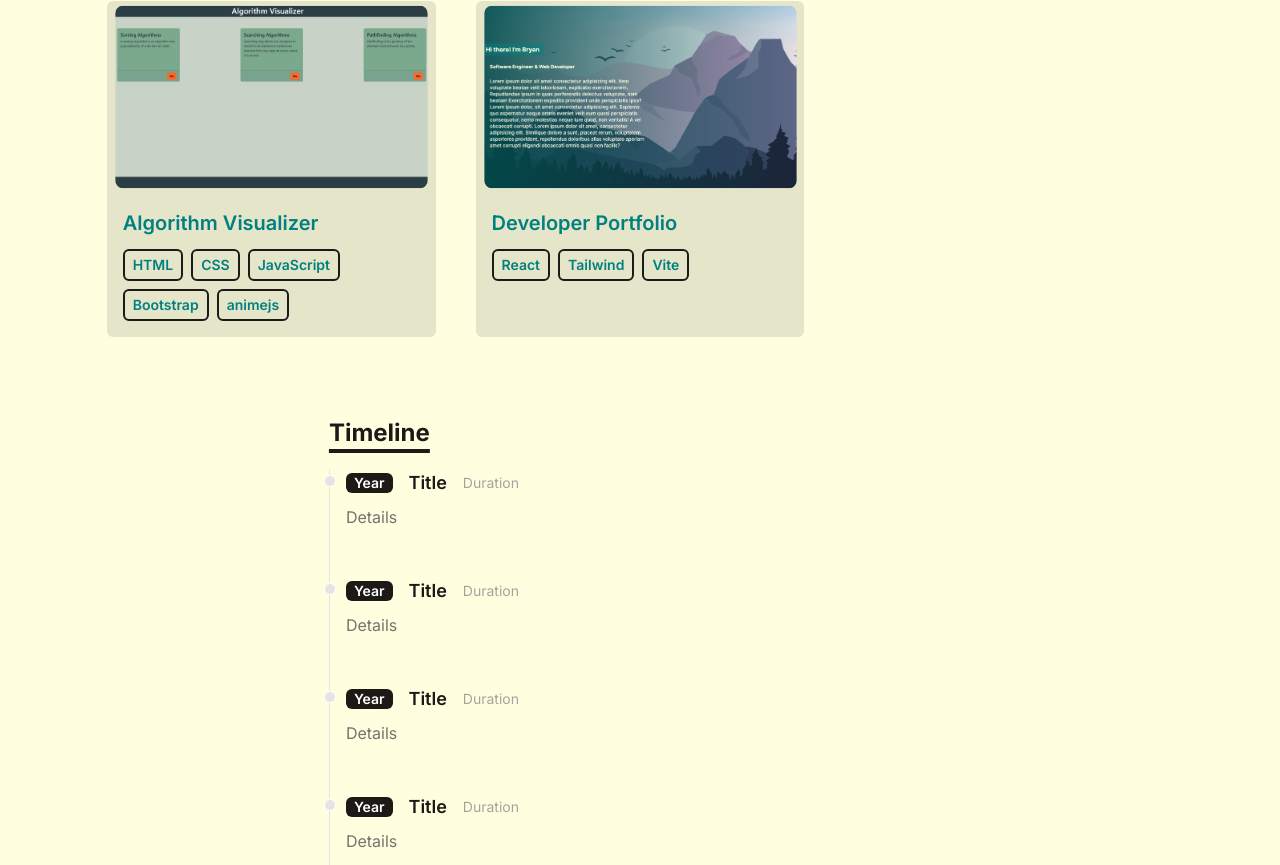
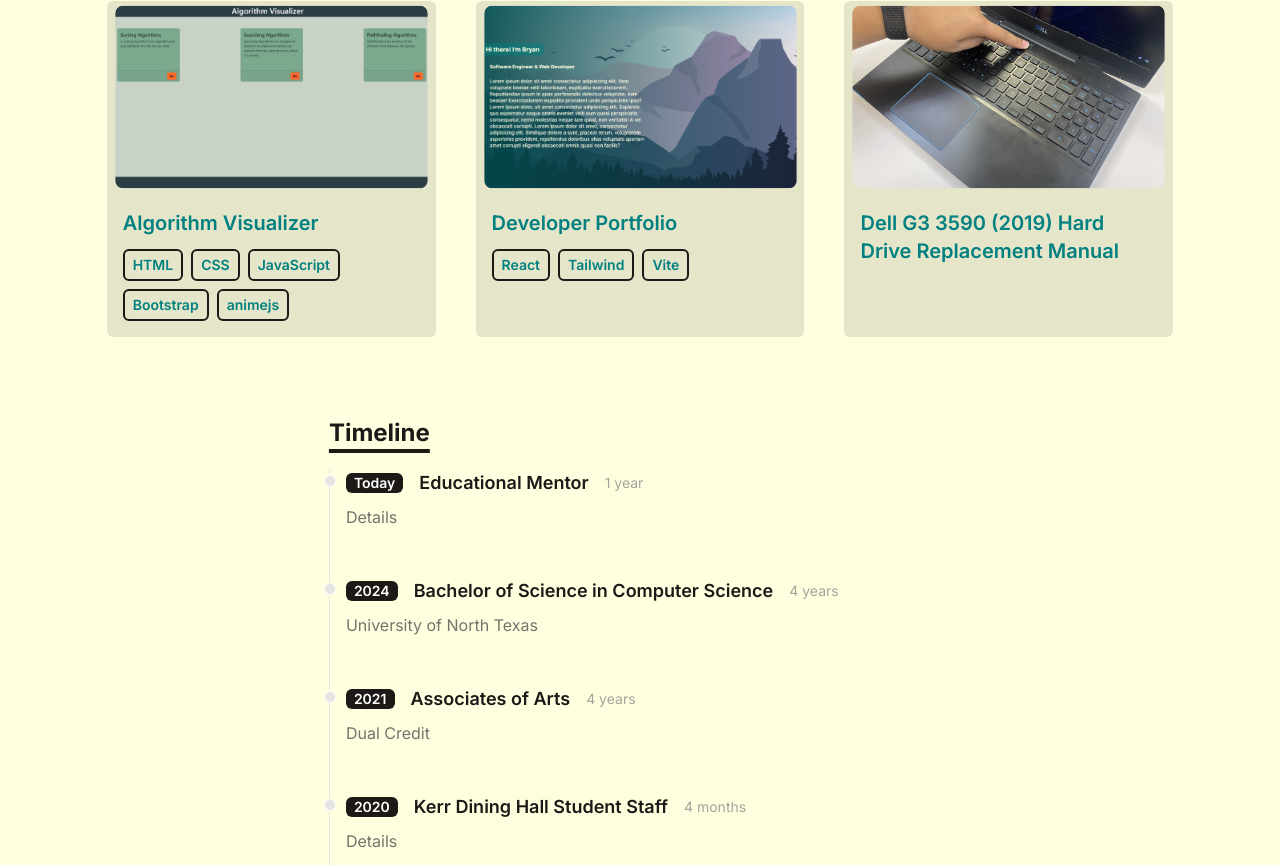
Before and after one commit to Kaiyan-Da-Man/Developer-Portfolio, a React (Vite) app: page / in a window 1280 px wide. Shown: the part 975-1840 px from the top of the page. Built offline with nearby package versions, Linux system fonts and the light colour scheme.

Commit message:
Added more stuff to portfolio and timeline

```diff
--- a/src/Components/Intro.jsx
+++ b/src/Components/Intro.jsx
@@ -4,8 +4,8 @@ export default function Intro() {
     return (
         <div className="flex flex-col text-myTeal dark:text-lightYellow width-full h-screen justify-center">
             <h1 className='text-xl md:text-3xl font-bold dark:bg-myTeal/50 bg-lightYellow-darkest/50 rounded-lg px-5 py-3 w-fit h-fit'>Hi there! I'm Bryan</h1>
-            <p className='text-base md:text-2xl font-bold mt-10 ml-10'>Software Engineer & Web Developer</p>
-            <p className='text-sm w-1/2 md:text-2xl font-medium mt-10 ml-10'>Lorem ipsum dolor sit amet consectetur adipisicing elit. Vero voluptate beatae velit laboriosam, explicabo exercitationem. Repudiandae ipsum in quas perferendis delectus voluptate, nam beatae! Exercitationem expedita provident unde perspiciatis ipsa? Lorem ipsum dolor, sit amet consectetur adipisicing elit. Sapiente quo aspernatur eaque omnis eveniet velit eum quasi perspiciatis consequatur, nemo molestias neque iure quod, non veritatis! A vel obcaecati corrupti. Lorem ipsum dolor sit amet, consectetur adipisicing elit. Similique dolore a sunt, placeat rerum, voluptatem asperiores provident, repellendus doloribus alias voluptate aperiam amet corrupti eligendi obcaecati omnis quasi non facilis?</p>
+            <p className='text-base md:text-2xl font-bold mt-10 ml-10'>Software Engineer, Web Developer, and Technical Writer</p>
+            <p className='text-sm w-full md:text-2xl lg:w-1/2 font-medium mt-10 ml-10'>Lorem ipsum dolor sit amet consectetur adipisicing elit. Vero voluptate beatae velit laboriosam, explicabo exercitationem. Repudiandae ipsum in quas perferendis delectus voluptate, nam beatae! Exercitationem expedita provident unde perspiciatis ipsa? Lorem ipsum dolor, sit amet consectetur adipisicing elit. Sapiente quo aspernatur eaque omnis eveniet velit eum quasi perspiciatis consequatur, nemo molestias neque iure quod, non veritatis! A vel obcaecati corrupti. Lorem ipsum dolor sit amet, consectetur adipisicing elit. Similique dolore a sunt, placeat rerum, voluptatem asperiores provident, repellendus doloribus alias voluptate aperiam amet corrupti eligendi obcaecati omnis quasi non facilis?</p>
         </div>
     )
 }
--- a/src/data/portfolio.js
+++ b/src/data/portfolio.js
@@ -1,14 +1,20 @@
 export default [
     {
         title: 'Algorithm Visualizer',
-        imgURL: '/Developer-Portfolio/assets/img/AlgorithmVisualizer.jpg',
+        imgURL: '\\Developer-Portfolio\\assets\\img\\AlgorithmVisualizer.jpg',
         stack: ['HTML', 'CSS', 'JavaScript', 'Bootstrap', 'animejs'],
         link: 'https://kaiyan-da-man.github.io/algorithm-visualizer/',
     },
     {
         title: 'Developer Portfolio',
-        imgURL: '/Developer-Portfolio/assets/img/Portfolio.png',
+        imgURL: '\\Developer-Portfolio\\assets\\img\\Portfolio.png',
         stack: ['React', 'Tailwind', 'Vite'],
         link: 'https://kaiyan-da-man.github.io/Developer-Portfolio/',
     },
+    {
+        title: 'Dell G3 3590 (2019) Hard Drive Replacement Manual',
+        imgURL: '\\Developer-Portfolio\\assets\\img\\iFixit_main.jpg',
+        stack: [],
+        link: 'https://www.ifixit.com/Guide/Dell+G3+3590+(2019)+Hard+Drive+Replacement/145389',
+    },
 ]
--- a/src/data/timeline.js
+++ b/src/data/timeline.js
@@ -1,26 +1,32 @@
 export default [
     {
-        year: 'Year',
-        title: 'Title',
-        duration: 'Duration',
+        year: 'Today',
+        title: 'Educational Mentor',
+        duration: '1 year',
         details: 'Details',
     },
     {
-        year: 'Year',
-        title: 'Title',
-        duration: 'Duration',
+        year: '2024',
+        title: 'Bachelor of Science in Computer Science',
+        duration: '4 years',
+        details: 'University of North Texas',
+    },
+    {
+        year: '2021',
+        title: 'Associates of Arts',
+        duration: '4 years',
+        details: 'Dual Credit',
+    },
+    {
+        year: '2020',
+        title: 'Kerr Dining Hall Student Staff',
+        duration: '4 months',
         details: 'Details',
     },
     {
-        year: 'Year',
-        title: 'Title',
-        duration: 'Duration',
-        details: 'Details',
-    },
-    {
-        year: 'Year',
-        title: 'Title',
-        duration: 'Duration',
+        year: '2016',
+        title: 'Hello, World',
+        duration: '',
         details: 'Details',
     },
 ]
```
Also changed, not shown: public/assets/img/iFixit_main.jpg (added).
